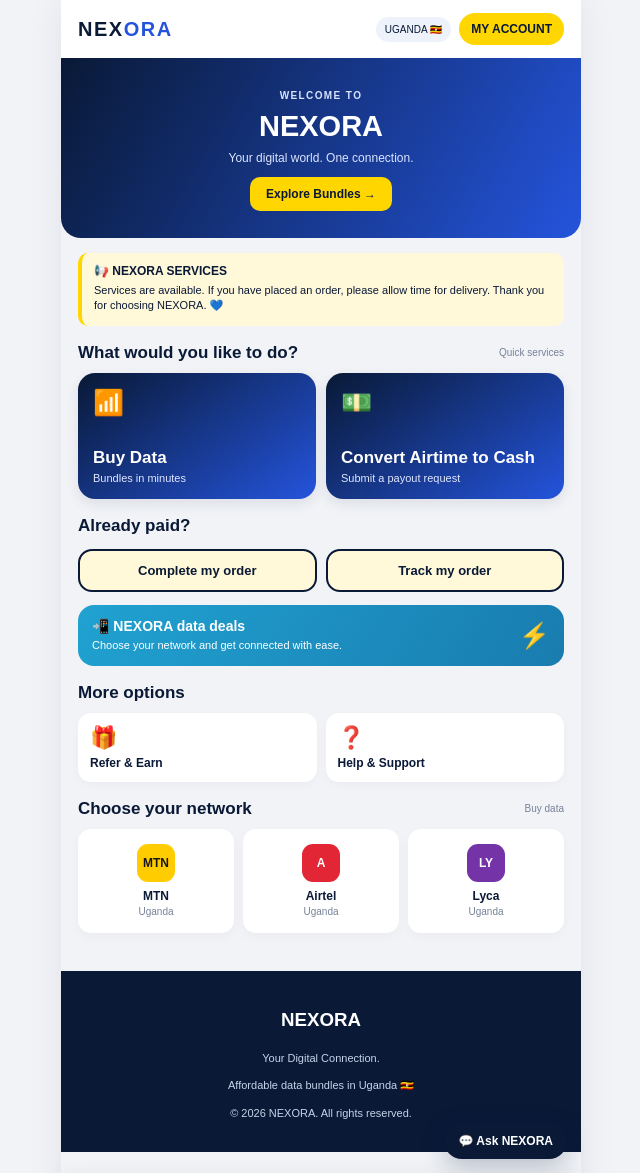
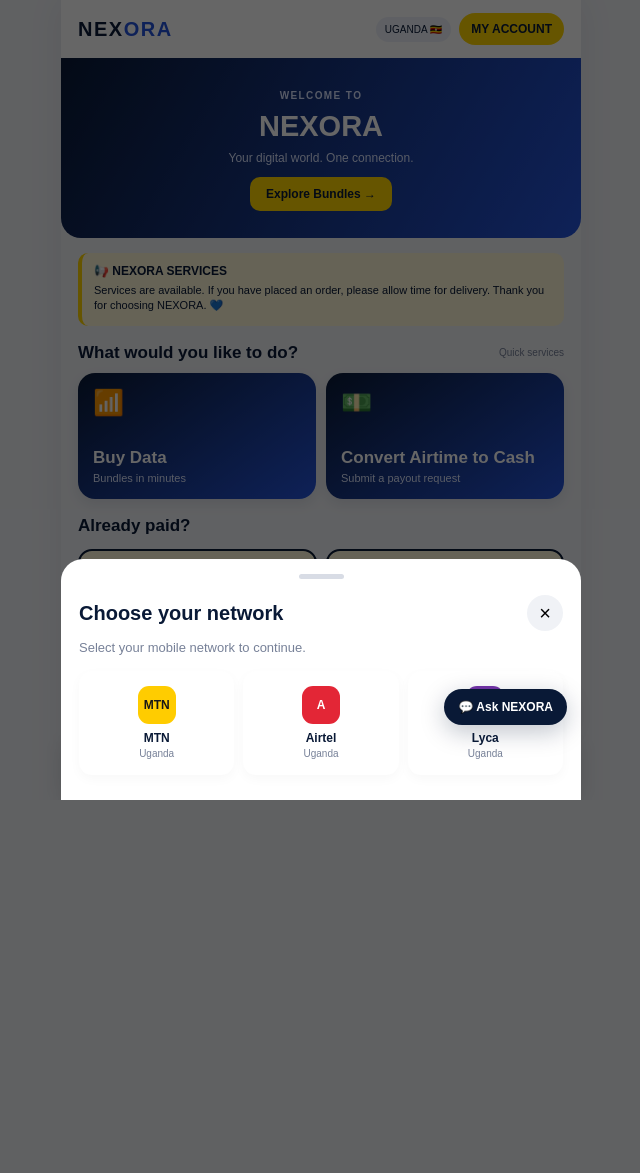
Before and after one commit to mosesksoftware-cyber/NEXORA, a Flask app: page / in a window 1280 px wide, after a click on "Explore Bundles →". Shown: the top 1173 px of the page, without its empty margins (319-959 px from the left). After the commit the page ends 800 px from the top, so only its background shows below. Run offline with Flask 3, Linux system fonts and the light colour scheme; parts of the project's set-up code (start-up, migrations or seed data) failed here and were passed over.

Commit message:
Update index.html

```diff
--- a/templates/index.html
+++ b/templates/index.html
@@ -70,6 +70,12 @@ button,a{-webkit-tap-highlight-color:transparent}
 .network-card strong{display:block;font-size:12px}.network-card small{color:var(--muted);font-size:10px}
 .selection-panel{display:none;margin-top:16px}.selection-panel.show{display:block;animation:drop .3s ease}
 @keyframes drop{from{opacity:0;transform:translateY(-10px)}to{opacity:1;transform:translateY(0)}}
+/* Bundle area stays hidden until the visitor requests Buy Data. */
+#bundles{display:none;scroll-margin-top:14px}
+#bundles.open{display:block;animation:bundleEnter .42s ease both}
+@keyframes bundleEnter{from{opacity:0;transform:translateY(16px)}to{opacity:1;transform:translateY(0)}}
+.service,.network-card,.duration-card,.package-card,.bottom-nav a{transition:transform .22s ease,box-shadow .22s ease,border-color .22s ease,background .22s ease}
+.network-card:active,.duration-card:active,.package-card:active{transform:scale(.97)}
 .package-heading{background:linear-gradient(135deg,#091936,#2454dc);color:#fff;padding:14px;border-radius:13px;margin-bottom:10px}
 .package-heading h2{margin:0 0 4px;font-size:17px}.package-heading p{margin:0;color:#dce5ff;font-size:11px}
 .duration-grid,.package-grid{display:grid;grid-template-columns:1fr 1fr;gap:9px}
@@ -235,6 +241,57 @@ footer p{color:#c8d3e9;font-size:11px;line-height:1.5}
 </footer>
 </div>
 
+<!-- BUY DATA NETWORK PICKER -->
+<div class="sheet-overlay" id="networkPickerOverlay">
+<div class="sheet">
+    <div class="sheet-handle"></div>
+    <div class="sheet-header">
+        <h2>Choose your network</h2>
+        <button type="button" class="close-button" id="closeNetworkPicker" aria-label="Close">×</button>
+    </div>
+    <p style="color:#778198;font-size:13px;margin:9px 0 16px">Select your mobile network to continue.</p>
+    <div class="network-grid">
+        <button type="button" class="network-card network-prompt-card" data-network="MTN">
+            <div class="network-logo logo-mtn">MTN</div><strong>MTN</strong><small>Uganda</small>
+        </button>
+        <button type="button" class="network-card network-prompt-card" data-network="Airtel">
+            <div class="network-logo logo-airtel">A</div><strong>Airtel</strong><small>Uganda</small>
+        </button>
+        <button type="button" class="network-card network-prompt-card" data-network="Lyca">
+            <div class="network-logo logo-lyca">LY</div><strong>Lyca</strong><small>Uganda</small>
+        </button>
+    </div>
+</div>
+</div>
+
+<!-- DATA DURATION PICKER -->
+<div class="sheet-overlay" id="durationPickerOverlay">
+<div class="sheet">
+    <div class="sheet-handle"></div>
+    <div class="sheet-header">
+        <h2>Choose duration</h2>
+        <button type="button" class="close-button" id="closeDurationPicker" aria-label="Close">×</button>
+    </div>
+    <p style="color:#778198;font-size:13px;margin:9px 0 16px">Choose how long you want your data bundle to last.</p>
+    <div id="durationSheetContent"></div>
+    <button type="button" class="action-button secondary" id="backToNetwork">← Back to network</button>
+</div>
+</div>
+
+<!-- DATA PACKAGE PICKER -->
+<div class="sheet-overlay" id="packagePickerOverlay">
+<div class="sheet">
+    <div class="sheet-handle"></div>
+    <div class="sheet-header">
+        <h2>Choose a data package</h2>
+        <button type="button" class="close-button" id="closePackagePicker" aria-label="Close">×</button>
+    </div>
+    <p style="color:#778198;font-size:13px;margin:9px 0 16px">Select your preferred data bundle.</p>
+    <div id="packageSheetContent"></div>
+    <button type="button" class="action-button secondary" id="backToDuration">← Back to duration</button>
+</div>
+</div>
+
 <!-- AIRTIME TO CASH REQUEST -->
 <div class="sheet-overlay" id="airtimeOverlay">
 <div class="sheet">
@@ -395,7 +452,7 @@ footer p{color:#c8d3e9;font-size:11px;line-height:1.5}
     </div>
 
     <p style="color:#778198;font-size:13px;line-height:1.6">
-        Confirm the phone number receiving data for the order you just placed. Your order is identified securely from the payment screen.
+        Already paid? Enter your order details and payment evidence here. NEXORA will check the information against its merchant records.
     </p>
 
     <form id="alreadyPaidForm">
@@ -406,7 +463,7 @@ footer p{color:#c8d3e9;font-size:11px;line-height:1.5}
         <input type="tel" name="phone" placeholder="07XXXXXXXX" pattern="07[0-9]{8}|2567[0-9]{8}" required>
 
         <div class="notice">
-            Your order will be submitted for manual payment verification. Submitting this form does not automatically confirm payment. Never enter your PIN or OTP here.
+            Submit your order for manual payment verification. You do not need to enter a tracking code, transaction ID or payment SMS here. NEXORA will check the merchant account before confirming payment. Never enter your Mobile Money PIN or OTP.
         </div>
 
         <div id="alreadyPaidMessage"></div>
@@ -431,6 +488,7 @@ footer p{color:#c8d3e9;font-size:11px;line-height:1.5}
         <input type="text" name="tracking_code" id="trackingCodeInput" placeholder="Enter tracking code" required>
         <label>Phone Number Receiving Data</label>
         <input type="tel" name="phone" placeholder="07XXXXXXXX" pattern="07[0-9]{8}|2567[0-9]{8}" required>
+
         <div id="trackingError"></div>
         <button type="submit" class="submit-button" id="trackSubmitButton">TRACK MY ORDER →</button>
     </form>
@@ -494,6 +552,30 @@ const packages = {
 
 const $ = id => document.getElementById(id);
 
+/* ALL BUY-DATA STEPS USE BOTTOM-SHEET PICKERS */
+function openBundles(event) {
+    if (event) event.preventDefault();
+    closeScreens();
+    activeNav("bundlesButton");
+    showScreen($("networkPickerOverlay"));
+}
+
+document.querySelectorAll('.service[href="#bundles"], .hero-button').forEach(link => {
+    link.addEventListener("click", openBundles);
+});
+
+// Move the existing duration and package interfaces into their own sheets.
+$("durationSection").classList.add("show");
+$("packageSection").classList.add("show");
+$("durationSheetContent").appendChild($("durationSection"));
+$("packageSheetContent").appendChild($("packageSection"));
+
+$("closeNetworkPicker").addEventListener("click", closeScreens);
+$("closeDurationPicker").addEventListener("click", closeScreens);
+$("closePackagePicker").addEventListener("click", closeScreens);
+$("backToNetwork").addEventListener("click", () => showScreen($("networkPickerOverlay")));
+$("backToDuration").addEventListener("click", () => showScreen($("durationPickerOverlay")));
+
 let selectedNetwork = "";
 let selectedDuration = "";
 let selectedPackage = "";
@@ -504,6 +586,9 @@ let trackingTimer = null;
 let activeTracking = null;
 
 const overlays = [
+    $("networkPickerOverlay"),
+    $("durationPickerOverlay"),
+    $("packagePickerOverlay"),
     $("orderOverlay"),
     $("confirmationOverlay"),
     $("paymentOverlay"),
@@ -582,10 +667,10 @@ document.querySelectorAll(".network-card").forEach(card => {
         document.querySelectorAll(".duration-card").forEach(x => x.classList.remove("selected"));
         $("packageSection").classList.remove("show");
         $("packageGrid").innerHTML = "";
-
         $("durationNetworkLabel").textContent = selectedNetwork + " Uganda — Choose your duration.";
         $("durationSection").classList.add("show");
-        $("durationSection").scrollIntoView({behavior:"smooth",block:"start"});
+
+        showScreen($("durationPickerOverlay"));
     });
 });
 
@@ -604,7 +689,7 @@ document.querySelectorAll(".duration-card").forEach(card => {
         $("selectedNetworkLabel").textContent = selectedNetwork + " · " + selectedDuration + " packages";
         displayPackages();
         $("packageSection").classList.add("show");
-        $("packageSection").scrollIntoView({behavior:"smooth",block:"start"});
+        showScreen($("packagePickerOverlay"));
     });
 });
 
@@ -719,21 +804,19 @@ $("copyMerchantCode").addEventListener("click", async () => {
 
 /* COMPLETE FROM PAYMENT SCREEN */
 $("paymentCompleteButton").addEventListener("click", () => {
-    if (!currentOrder || !currentOrder.id) return;
+    if (!currentOrder || !currentOrder.id) {
+        alert("Your order details are not available. Please place your order again.");
+        return;
+    }
 
     $("alreadyPaidForm").reset();
     $("alreadyPaidMessage").innerHTML = "";
-
-    $("alreadyPaidForm").elements.namedItem("order_id").value =
-        currentOrder.id;
-
-    $("alreadyPaidForm").elements.namedItem("phone").value =
-        currentOrder.phone || "";
-
+    $("alreadyPaidForm").elements.namedItem("order_id").value = currentOrder.id;
+    $("alreadyPaidForm").elements.namedItem("phone").value = currentOrder.phone || "";
     showScreen($("alreadyPaidOverlay"));
 });
 
-/* ALREADY PAID SERVICE: REQUIRE AN ORDER FIRST */
+/* ALREADY PAID SERVICE */
 $("servicePaidButton").addEventListener("click", event => {
     event.preventDefault();
     alert("Please place your order first, continue to the payment screen, and select Complete My Order.");
@@ -751,18 +834,9 @@ $("alreadyPaidForm").addEventListener("submit", async event => {
 
     try {
         const formData = new FormData($("alreadyPaidForm"));
+        const data = await postForm("/api/complete-paid-order", formData);
 
-        const data = await postForm(
-            "/api/complete-paid-order",
-            formData
-        );
-
-        showMessage(
-            $("alreadyPaidMessage"),
-            data.message,
-            "success"
-        );
-
+        showMessage($("alreadyPaidMessage"), data.message, "success");
         button.textContent = "SUBMITTED ✓";
 
     } catch (error) {
@@ -812,7 +886,10 @@ function openGeneralTracking(event) {
 }
 
 $("trackButton").addEventListener("click", openGeneralTracking);
-$("serviceTrackButton").addEventListener("click", openGeneralTracking);
+const serviceTrackButton = $("serviceTrackButton");
+if (serviceTrackButton) {
+    serviceTrackButton.addEventListener("click", openGeneralTracking);
+}
 
 /* GENERAL TRACKING FORM */
 $("trackingForm").addEventListener("submit", async event => {
@@ -893,7 +970,11 @@ function renderTrackingOrder(order) {
         Duration: ${escapeHTML(order.duration)}<br>
         Package: ${escapeHTML(order.package)}<br>
         Amount: ${money(order.amount)}<br>
-        Order date: ${escapeHTML(order.created_at || "")}
+        Order date: ${escapeHTML(order.created_at || "")}<br>
+        Payment evidence: ${order.payment_evidence_submitted ? "Submitted for review" : "Not submitted"}<br>
+        ${order.payment_reference ? "Transaction ID: " + escapeHTML(order.payment_reference) + "<br>" : ""}
+        ${order.payment_phone ? "Paid from: " + escapeHTML(order.payment_phone) + "<br>" : ""}
+        ${order.payment_analysis && order.payment_analysis.length ? "<strong>Payment detail checks</strong><br>" + order.payment_analysis.map(item => "• " + escapeHTML(item)).join("<br>") : ""}
     `;
 
     displayGeneralProgress(
@@ -1027,6 +1108,7 @@ function resetHome(event) {
     $("generalTrackingResult").innerHTML = "";
     $("alreadyPaidMessage").innerHTML = "";
 
+    $("bundles").classList.remove("open");
     activeNav("homeButton");
     window.scrollTo({top:0,behavior:"smooth"});
 }
@@ -1034,10 +1116,7 @@ function resetHome(event) {
 $("homeButton").addEventListener("click", resetHome);
 $("trackingHomeButton").addEventListener("click", resetHome);
 
-$("bundlesButton").addEventListener("click", () => {
-    closeScreens();
-    activeNav("bundlesButton");
-});
+$("bundlesButton").addEventListener("click", openBundles);
 
 /* CLOSE BUTTONS */
 [
```
